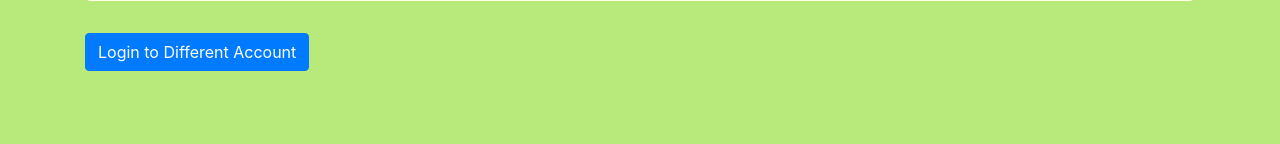
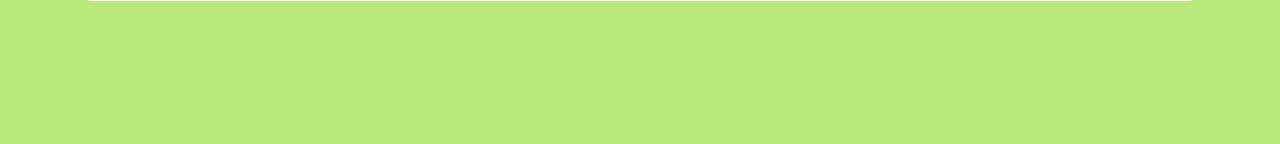
Before and after one commit to alexanderkim11/donationapp, a Django app: page /donationapp/account/ in a window 1280 px wide. Shown: the part 402-546 px from the top of the page. Run offline with Django 3.2, Linux system fonts and the light colour scheme; a user stored in the database is signed in; data comes from the database, SQL or seed files in the repository; some libraries are stand-ins or nearby versions.

Commit message:
Removed erroneous login button

```diff
--- a/templates/donationapp/account.html
+++ b/templates/donationapp/account.html
@@ -36,8 +36,6 @@
                   </script>
                   </div>
             </div>
-              <a href="{% provider_login_url "google" %}?next={{ request.path }}" class="btn btn-primary">Login to Different Account</a>
-             </div>
           </div>
         </div>
       </div>
```
